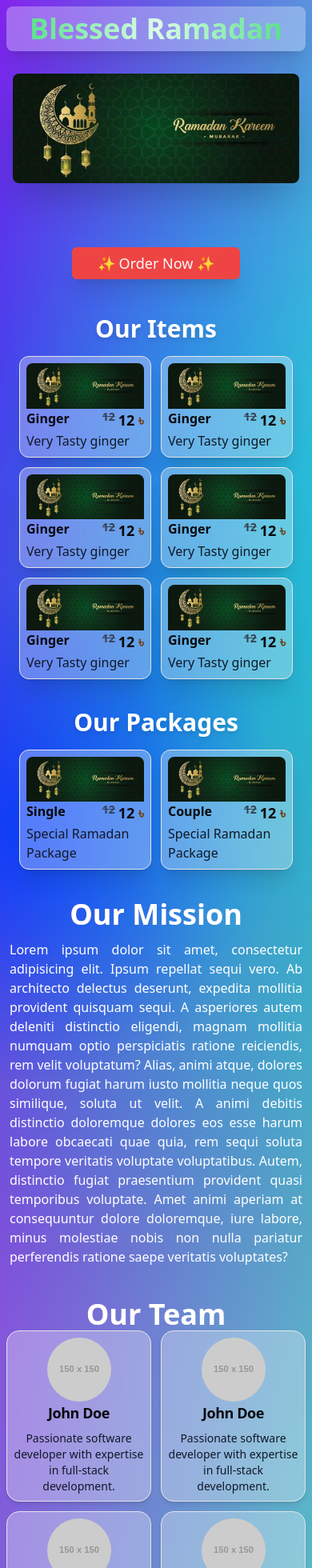
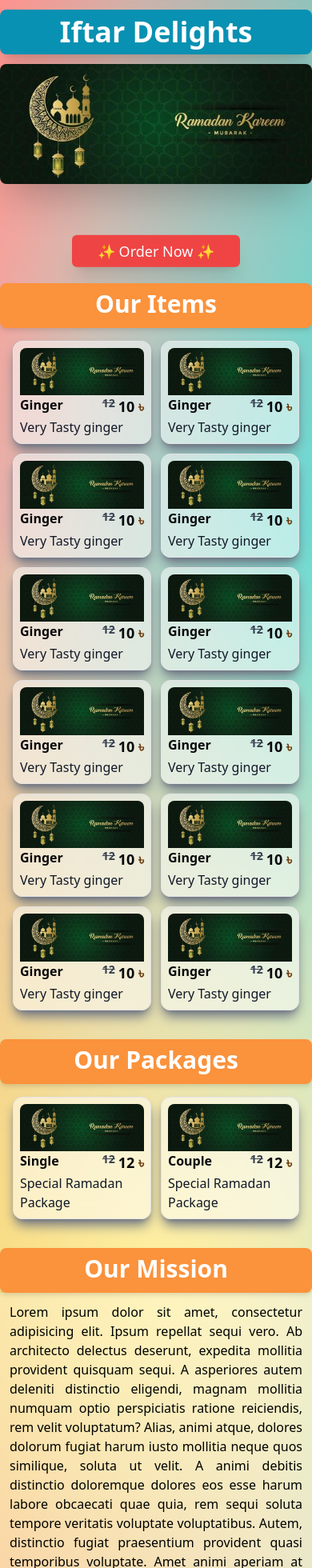
Before and after one commit to mahbd/iftar, a Next.js app: page / in a window 390 px wide. Shown: the top 1960 px of the page at 80% size. Built offline with nearby package versions, Linux system fonts and the light colour scheme.

Commit message:
improved colors

```diff
--- a/app/(sections)/OurItems.tsx
+++ b/app/(sections)/OurItems.tsx
@@ -1,48 +1,24 @@
-import { motion } from "framer-motion";
-import { useInView } from "react-intersection-observer";
 import ProductCard from "@/components/ProductCard";
 
-const containerVariants = {
-  hidden: { opacity: 0 },
-  visible: { opacity: 1, transition: { duration: 0.5 } },
-};
-
-const itemVariants = {
-  hidden: { opacity: 0, y: 50 },
-  visible: { opacity: 1, y: 0, transition: { duration: 0.6, delay: 0.2 } },
-};
-
 export default function OurItemsSection() {
-  const { ref, inView } = useInView({
-    triggerOnce: true, // Trigger only once when it enters view
-    threshold: 0.2, // Trigger when 20% of the element is visible
-  });
-
   return (
-    <motion.section
-      ref={ref}
-      className="mx-2 mt-5 md:mt-24"
-      variants={containerVariants}
-      initial="hidden"
-      animate={inView ? "visible" : "hidden"}
-    >
-      <h2 className="text-center mt-5 font-bold text-3xl md:text-5xl text-white drop-shadow-md">
+    <div>
+      <h2 className="text-center mt-5 font-bold text-3xl md:text-5xl text-white drop-shadow-md bg-orange-400 p-2 pb-3 rounded-lg">
         Our Items
       </h2>
       <div className="grid grid-cols-2 md:grid-cols-4 gap-3 p-4">
-        {[...Array(6)].map((_, i) => (
-          <motion.div key={i} variants={itemVariants}>
+        {[...Array(12)].map((_, i) => (
           <ProductCard
+            key={i}
             image={"/images/ramadan-banner.jpg"}
             name={"Ginger"}
             description={"Very Tasty ginger"}
             price={12}
-              discountedPrice={12}
+            discountedPrice={10}
             className="hover:shadow-2xl transition-shadow duration-300"
           />
-          </motion.div>
         ))}
       </div>
-    </motion.section>
+    </div>
   );
 }
--- a/app/(sections)/OurPackages.tsx
+++ b/app/(sections)/OurPackages.tsx
@@ -1,44 +1,15 @@
-import { motion } from "framer-motion";
-import { useInView } from "react-intersection-observer";
 import PackageCard from "@/components/PackageCard";
 
-const containerVariants = {
-  hidden: { opacity: 0 },
-  visible: { opacity: 1, transition: { duration: 0.5 } },
-};
-
-const itemVariants = {
-  hidden: { x: 50, opacity: 0 },
-  visible: { x: 0, opacity: 1, transition: { duration: 0.6, delay: 0.2 } },
-};
-
 export default function OurPackagesSection() {
-  const { ref, inView } = useInView({
-    triggerOnce: true, // Trigger only once when it enters view
-    threshold: 0.2, // Trigger when 20% of the element is visible
-  });
-
   return (
-    <motion.section
-      ref={ref}
-      className="mx-2 mt-5 md:mt-24"
-      variants={containerVariants}
-      initial="hidden"
-      animate={inView ? "visible" : "hidden"}
-    >
-      <h2 className="text-center mt-5 md:mt-16 font-bold text-3xl md:text-5xl text-white drop-shadow-md">
+    <div>
+      <h2 className="text-center mt-5 font-bold text-3xl md:text-5xl text-white drop-shadow-md bg-orange-400 p-2 pb-3 rounded-lg">
         Our Packages
       </h2>
       <div className="grid grid-cols-2 md:grid-cols-4 gap-3 p-4">
         {[...Array(2)].map((_, i) => (
-          <motion.div
+          <PackageCard
             key={i}
-            variants={itemVariants}
-            initial="hidden"
-            animate={inView ? "visible" : "hidden"}
-            transition={{ delay: i * 0.2 }}
-          >
-            <PackageCard
             image={"/images/ramadan-banner.jpg"}
             name={i === 0 ? "Single" : "Couple"}
             description={"Special Ramadan Package"}
@@ -46,9 +17,8 @@ export default function OurPackagesSection() {
             discountedPrice={12}
             className="hover:shadow-2xl transition-shadow duration-300"
           />
-          </motion.div>
         ))}
       </div>
-    </motion.section>
+    </div>
   );
 }
--- a/app/globals.css
+++ b/app/globals.css
@@ -135,10 +135,10 @@
 
 .background-container {
     width: 100%;
-    background: radial-gradient(circle at 10% 40%, #1660ee, rgba(255, 107, 107, 0) 20%),
-    radial-gradient(circle at 30% 20%, #4ecdc4, rgba(78, 205, 196, 0) 50%),
-    radial-gradient(circle at 50% 30%, #2b7732, rgba(255, 230, 109, 0) 50%),
-    linear-gradient(to bottom right, #9f1ce7, #4ecdc4);
+    background: radial-gradient(circle at 20% 80%, #ff6b6b, rgba(255, 107, 107, 0) 70%),
+    radial-gradient(circle at 80% 20%, #4ecdc4, rgba(78, 205, 196, 0) 70%),
+    radial-gradient(circle at 50% 50%, #ffe66d, rgba(255, 230, 109, 0) 60%),
+    linear-gradient(to bottom right, #ff6b6b, #4ecdc4);
     background-blend-mode: overlay;
 }
 
--- a/app/order/page.tsx
+++ b/app/order/page.tsx
@@ -12,7 +12,7 @@ const OrderPage = () => {
     <div>
       <div
         className={
-          "flex flex-col h-screen justify-center items-center gap-5 w-80"
+          "flex flex-col h-screen justify-center items-center gap-5 w-80 md:w-96"
         }
       >
         <h1 className={"text-xl md:text-4xl font-bold"}>
@@ -22,9 +22,9 @@ const OrderPage = () => {
           <Button
             size={"xxl"}
             onClick={() => setPredefined(!predefined)}
-            className={"w-80"}
+            className={"w-80 md:w-96"}
           >
-            Predefined Packages
+            Packages
           </Button>
         )}
         {predefined && <PackageSellPage />}
@@ -34,7 +34,7 @@ const OrderPage = () => {
             onClick={() => setCustom(!custom)}
             className={"w-80"}
           >
-            Custom package
+            Custom Package
           </Button>
         )}
         {custom && <CustomSellPage />}
--- a/app/page.tsx
+++ b/app/page.tsx
@@ -3,7 +3,6 @@
 import { Button } from "@/components/ui/button";
 import Image from "next/image";
 import Link from "next/link";
-import { motion } from "framer-motion";
 import TeamMemberCard from "@/components/TeamMemberCard";
 import OurItemsSection from "@/app/(sections)/OurItems";
 import OurPackagesSection from "@/app/(sections)/OurPackages";
@@ -11,27 +10,15 @@ import OurPackagesSection from "@/app/(sections)/OurPackages";
 export default function Home() {
   return (
     <div>
-      <motion.header
-        initial={{ y: -100, opacity: 0 }}
-        animate={{ y: 0, opacity: 1 }}
-        transition={{ type: "spring", stiffness: 100 }}
-        className="text-white p-2 text-center"
+      <div
+        className={
+          " bg-cyan-600 p-2 backdrop-blur-lg shadow-xl rounded-lg my-3"
+        }
       >
-        <div
-          className={" bg-white/30 p-2 backdrop-blur-lg shadow-xl rounded-lg"}
-        >
-          <h1 className="bg-gradient-to-r from-green-400 via-green-100 to-green-400 bg-clip-text text-transparent text-4xl md:text-6xl font-bold">
-            Blessed Ramadan
+        <h1 className="text-white bg-clip-text text-transparent text-4xl md:text-6xl font-bold text-center">
+          Iftar Delights
         </h1>
       </div>
-      </motion.header>
-
-      <motion.div
-        initial={{ scale: 0.8, opacity: 0 }}
-        animate={{ scale: 1, opacity: 1 }}
-        transition={{ delay: 0.2 }}
-        className="px-4 pt-5"
-      >
       <Image
         src={"/images/ramadan-banner.jpg"}
         alt={"Ramadan Banner"}
@@ -39,13 +26,7 @@ export default function Home() {
         height={1020}
         className="md:mb-32 rounded-lg shadow-2xl transform hover:scale-105 transition-transform duration-300"
       />
-      </motion.div>
-      <motion.div
-        className="flex justify-center mt-20 h-16"
-        initial={{ scale: 0 }}
-        animate={{ scale: 1 }}
-        transition={{ type: "spring", stiffness: 200 }}
-      >
+      <div className={"flex justify-center mt-16 md:mb-10"}>
         <Link href={"/order"}>
           <Button
             size={"xxl"}
@@ -55,47 +36,34 @@ export default function Home() {
             ✨ Order Now ✨
           </Button>
         </Link>
-      </motion.div>
+      </div>
 
       <OurItemsSection />
 
       <OurPackagesSection />
 
-      <motion.section
-        initial={{ rotate: 180, scale: 0 }}
-        animate={{ rotate: 0, scale: 1 }}
-        transition={{ type: "spring" }}
-        className="text-center"
-      >
-        <h2 className="text-4xl mt-5 md:mt-16 md:text-6xl font-bold text-white bg-gradient-to-r from-rose-400 to-blue-400 bg-clip-text text-transparent">
+      <h2 className="text-center mt-5 font-bold text-3xl md:text-5xl text-white drop-shadow-md bg-orange-400 p-2 pb-3 rounded-lg">
         Our Mission
       </h2>
-        <p className="text-white text-justify p-3">
-          Lorem ipsum dolor sit amet, consectetur adipisicing elit. Ipsum
-          repellat sequi vero. Ab architecto delectus deserunt, expedita
-          mollitia provident quisquam sequi. A asperiores autem deleniti
-          distinctio eligendi, magnam mollitia numquam optio perspiciatis
-          ratione reiciendis, rem velit voluptatum? Alias, animi atque, dolores
-          dolorum fugiat harum iusto mollitia neque quos similique, soluta ut
-          velit. A animi debitis distinctio doloremque dolores eos esse harum
-          labore obcaecati quae quia, rem sequi soluta tempore veritatis
-          voluptate voluptatibus. Autem, distinctio fugiat praesentium provident
-          quasi temporibus voluptate. Amet animi aperiam at consequuntur dolore
-          doloremque, iure labore, minus molestiae nobis non nulla pariatur
-          perferendis ratione saepe veritatis voluptates?
+      <p className="text-black text-justify p-3 bg-white/30 pb-5">
+        Lorem ipsum dolor sit amet, consectetur adipisicing elit. Ipsum repellat
+        sequi vero. Ab architecto delectus deserunt, expedita mollitia provident
+        quisquam sequi. A asperiores autem deleniti distinctio eligendi, magnam
+        mollitia numquam optio perspiciatis ratione reiciendis, rem velit
+        voluptatum? Alias, animi atque, dolores dolorum fugiat harum iusto
+        mollitia neque quos similique, soluta ut velit. A animi debitis
+        distinctio doloremque dolores eos esse harum labore obcaecati quae quia,
+        rem sequi soluta tempore veritatis voluptate voluptatibus. Autem,
+        distinctio fugiat praesentium provident quasi temporibus voluptate. Amet
+        animi aperiam at consequuntur dolore doloremque, iure labore, minus
+        molestiae nobis non nulla pariatur perferendis ratione saepe veritatis
+        voluptates?
       </p>
-      </motion.section>
 
-      <motion.section
-        initial={{ rotate: 180, scale: 0 }}
-        animate={{ rotate: 0, scale: 1 }}
-        transition={{ type: "spring" }}
-        className="text-center p-2"
-      >
-        <h2 className="mt-5 md:mt-16 text-4xl md:text-6xl font-bold text-white bg-gradient-to-r from-rose-400 to-blue-400 bg-clip-text text-transparent">
+      <h2 className="text-center font-bold text-3xl md:text-5xl text-white drop-shadow-md bg-orange-400 p-2 pb-3 rounded-lg">
         Our Team
       </h2>
-        <div className={"grid grid-cols-2 md:grid-cols-4 gap-3"}>
+      <div className={"grid grid-cols-2 md:grid-cols-4 gap-3 mt-5"}>
         <TeamMemberCard />
         <TeamMemberCard />
         <TeamMemberCard />
@@ -103,18 +71,12 @@ export default function Home() {
         <TeamMemberCard />
         <TeamMemberCard />
       </div>
-      </motion.section>
 
-      <motion.section
-        initial={{ rotate: 180, scale: 0 }}
-        animate={{ rotate: 0, scale: 1 }}
-        transition={{ type: "spring" }}
-        className="text-center"
-      >
-        <h2 className="mt-5 md:mt-16 text-4xl md:text-6xl font-bold text-white bg-gradient-to-r from-rose-400 to-blue-400 bg-clip-text text-transparent">
+      <h2 className="text-center mt-5 font-bold text-3xl md:text-5xl text-white drop-shadow-md bg-orange-400 p-2 pb-3 rounded-lg">
         Coming Soon...
       </h2>
-        <div className={"flex justify-center"}>
+      <div className={"flex flex-col items-center mt-5"}>
+        <Link href={"https://www.facebook.com/share/15UQ3KtMF6/"}>
           <Image
             src={"/images/canvas-banner.jpg"}
             alt={"fjdslajkflldskjf"}
@@ -122,8 +84,43 @@ export default function Home() {
             width={"1920"}
             className={"h-48 w-96"}
           />
+          <p
+            className={"-mt-24 mb-20 text-4xl font-bold text-white text-center"}
+          >
+            Threads of Arts
+          </p>
+        </Link>
       </div>
-      </motion.section>
+      <footer className={"grid grid-cols-2 md:grid-cols-3 py-5 bg-black/40"}>
+        <div
+          className={
+            "text-center text-white bg-gradient-to-r from-rose-400 to-blue-400 bg-clip-text"
+          }
+        >
+          <h2 className={"text-2xl font-bold"}>Contact Us</h2>
+          <p>Phone: 123-456-7890</p>
+          <p>Email:hhh@gmail.com</p>
+        </div>
+        <div
+          className={
+            "text-center text-white bg-gradient-to-r from-rose-400 to-blue-400 bg-clip-text"
+          }
+        >
+          <h2 className={"text-2xl font-bold"}>Address</h2>
+          <p>Main Gate</p>
+          <p>Begum Rokeya University, Rangpur</p>
+        </div>
+        <div
+          className={
+            "text-center text-white bg-gradient-to-r from-rose-400 to-blue-400 bg-clip-text hidden md:block"
+          }
+        >
+          <h2 className={"text-2xl font-bold"}>Social Media</h2>
+          <p>Facebook</p>
+          <p>Instagram</p>
+          <p>Twitter</p>
+        </div>
+      </footer>
     </div>
   );
 }
--- a/components/ProductCard.tsx
+++ b/components/ProductCard.tsx
@@ -1,5 +1,6 @@
 import { Card } from "@/components/ui/card";
 import Image from "next/image";
+import { cn } from "@/lib/utils";
 
 interface Props {
   image: string;
@@ -19,7 +20,7 @@ const ProductCard = ({
   className,
 }: Props) => {
   return (
-    <Card className={className}>
+    <Card className={cn(className, "hover:scale-105")}>
       <div className={"rounded-lg"}>
         <Image
           className={"rounded-t-lg"}
--- a/components/ui/card.tsx
+++ b/components/ui/card.tsx
@@ -9,7 +9,7 @@ const Card = React.forwardRef<
   <div
     ref={ref}
     className={cn(
-      "rounded-xl border text-card-foreground bg-white/30 p-2 backdrop-blur-lg shadow-xl",
+      "rounded-xl border text-card-foreground bg-white/50 p-2 backdrop-blur-lg shadow-gray-500 shadow-lg",
       className,
     )}
     {...props}
```
Lines whose indentation alone changed are shown as unchanged.
